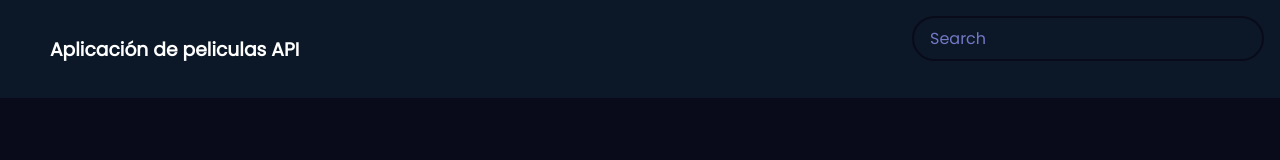
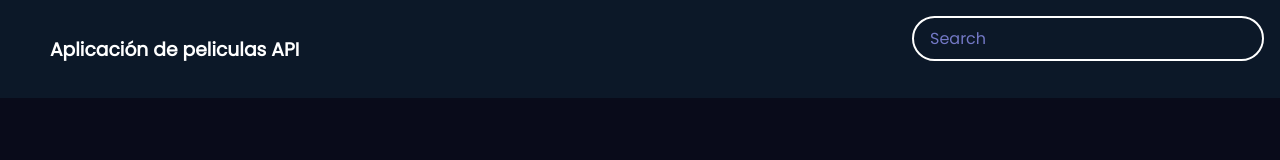
Before and after one commit to pavelzago/ProjectsPortfolio, a plain HTML site: page MovieApp/index.html in a window 1280 px wide. Drawn offline with Linux system fonts and the light colour scheme; no server answers.

Commit message:
Add explain of style

```diff
--- a/MovieApp/style.css
+++ b/MovieApp/style.css
@@ -26,7 +26,7 @@ header {
 
 .search {
   background-color: transparent;
-  border: 2px solid var(--primary-color);
+  border: 2px solid #fff;
   border-radius: 50px;
   font-family: inherit;
   font-size: 1rem;
@@ -117,3 +117,51 @@ main {
 .movie:hover .overview {
   transform: translateY(0);
 }
+
+/* Este código es una hoja de estilos en CSS que define la apariencia y el diseño de una página web. A continuación, analizaré cada parte del código:
+
+Importación de fuentes:
+
+Se importa la fuente 'Poppins' desde Google Fonts utilizando la regla @import. Se especifica que se deben cargar los pesos 200 y 400 de la fuente, y se establece la propiedad display en 'swap'.
+Variables de color:
+
+Se definen dos variables CSS en la regla :root para los colores primario y secundario. Estas variables se utilizarán posteriormente en otras reglas para establecer colores de fondo, bordes, etc.
+Configuración general:
+
+Se establece la propiedad box-sizing en border-box para que el tamaño total de los elementos incluya el contenido y los bordes, pero no los márgenes.
+Se configura el estilo general del body, incluyendo el color de fondo, la fuente y se elimina el margen predeterminado.
+Encabezado (header):
+
+Se configura el estilo del encabezado, incluyendo el relleno, la alineación de contenido y el color de fondo.
+Campo de búsqueda (search):
+
+Se establece el estilo del campo de búsqueda, incluyendo el color de fondo, el borde, el tamaño de la fuente, el relleno y el color del texto.
+Se utiliza la pseudo-clase ::placeholder para cambiar el color del texto de marcador de posición en el campo de búsqueda.
+Estilos de la sección principal (main):
+
+Se configura la visualización de la sección principal, especificando que los elementos deben mostrarse en una disposición en fila flexible (flex-wrap: wrap) y centrados horizontalmente (justify-content: center).
+Estilos de las películas (movie):
+
+Se establece el tamaño y el margen de las películas, así como el color de fondo, sombra y otros estilos visuales.
+Se utiliza la propiedad position: relative para permitir que los elementos secundarios se posicionen de manera absoluta en relación con el elemento padre.
+Se establece una altura máxima y se utiliza overflow: hidden para recortar el contenido que exceda esa altura.
+Se utiliza border-radius para redondear las esquinas del elemento.
+Estilos de imágenes (movie img):
+
+Se establece que las imágenes de las películas deben ocupar el 100% del ancho disponible.
+Estilos de información de la película (movie-info):
+
+Se configura el estilo de la información de la película, incluyendo el color del texto, la alineación y otros estilos.
+Se utiliza la propiedad display: flex para mostrar los elementos en una fila flexible.
+Se utiliza justify-content: space-between para distribuir el espacio disponible entre los elementos hijos.
+Estilos de la calificación de la película (movie-info span):
+
+Se establece el estilo de la calificación de la película, incluyendo el color de fondo, el relleno, el radio de borde y otros estilos.
+Las clases green, orange y red se utilizan para aplicar diferentes colores según el valor de la calificación.
+Estilos de la descripción (overview):
+Se configura el estilo de la descripción de la película, incluyendo el color de fondo, el relleno, la posición y otros estilos.
+La propiedad transform: translateY(101%) se utiliza para ocultar inicialmente la descripción moviéndola hacia abajo fuera de la vista.
+Se establece una altura máxima y se utiliza overflow-y: auto para habilitar el desplazamiento vertical si el contenido excede la altura máxima.
+Se aplica una transición suave (transition) para animar el despliegue de la descripción.
+Estilo de animación al pasar el cursor por encima (movie:hover .overview):
+Cuando el cursor se sitúa sobre un elemento .movie, se aplica una transformación para mostrar la descripción (translateY(0)) y hacerla visible. */
```
